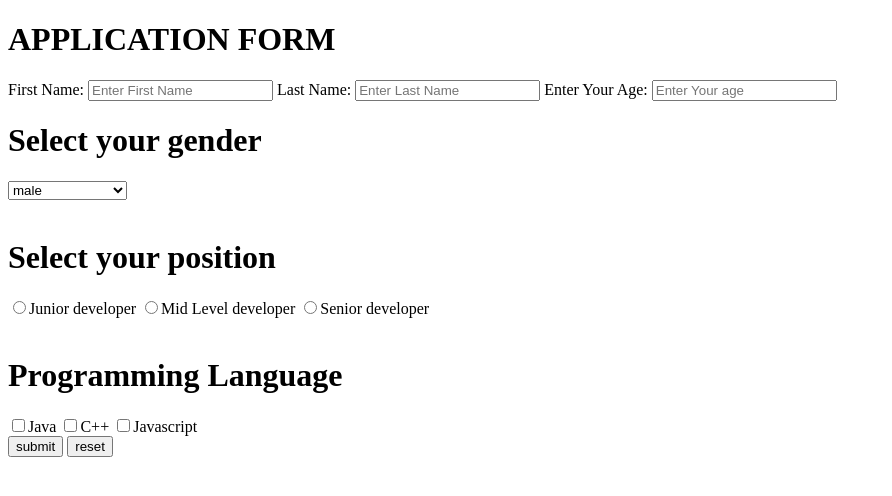
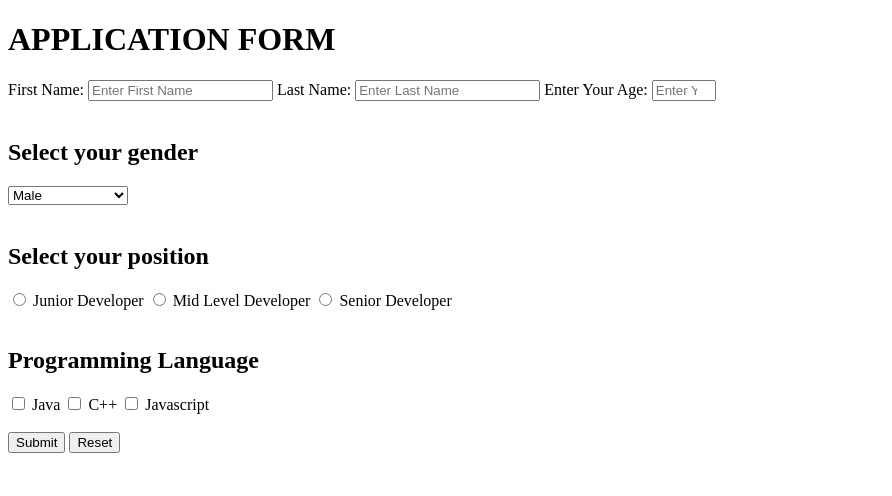
Before and after one commit to zahraaltan/assignment, a plain HTML site: page index.html in a window 1280 px wide. Shown: the whole page, without its empty margins (0-892 px from the left). Drawn offline with Linux system fonts and the light colour scheme.

Commit message:
Update index.html

```diff
--- a/index.html
+++ b/index.html
@@ -3,36 +3,54 @@
 <head>
     <meta charset="UTF-8">
     <meta name="viewport" content="width=device-width, initial-scale=1.0">
-    <title>Document</title>
+    <title>Application Form</title>
 </head>
 <body>
    <h1>APPLICATION FORM</h1>
-<form action="">
-    <label for="first name">First Name: </label>
-        <input type="text" name="first name" placeholder="Enter First Name">
 
-    <label for="last name">Last Name: </label>
-        <input type="text" name="last name" placeholder="Enter Last Name">
+   <form action="" method="post">
+       <!-- First Name -->
+       <label for="first-name">First Name: </label>
+       <input type="text" id="first-name" name="first-name" placeholder="Enter First Name">
 
-    <label for="age">Enter Your Age:</label>
-        <input type="text" name="age" placeholder="Enter Your age">
-</form>
-<h1>Select your gender</h1>
-<select name="gender">
-    <option value="male">male</option>
-    <option value="female">female</option>
-    <option value="prefer not to say">prefer not to say</option>
-</select><br><br>
-<h1>Select your position</h1>
-<input type="radio" name="your position" value="junior developer">Junior developer
-<input type="radio" name="your position" value="Mid Level developer">Mid Level developer
-<input type="radio" name="your position" value="Senior developer">Senior developer
-<br><br>
-<h1>Programming Language</h1>
-<input type="checkbox" name="Programming Language" value="Java">Java
-<input type="checkbox" name="Programming Language" value="C++">C++
-<input type="checkbox" name="Programming Language" value="Javascript">Javascript
-<br>
-<button type="submit">submit</button>
-<button type="reset">reset</button>
+
+       <!-- Last Name -->
+       <label for="last-name">Last Name: </label>
+       <input type="text" id="last-name" name="last-name" placeholder="Enter Last Name">
+
+
+       <!-- Age (Only allows number input) -->
+       <label for="age">Enter Your Age: </label>
+       <input type="number" id="age" name="age" placeholder="Enter Your Age" min="1" max="120">
+       <br><br>
+
+       <!-- Gender Selection -->
+       <h2>Select your gender</h2>
+       <select name="gender">
+           <option value="male">Male</option>
+           <option value="female">Female</option>
+           <option value="prefer-not-to-say">Prefer not to say</option>
+       </select>
+       <br><br>
+
+       <!-- Position Selection -->
+       <h2>Select your position</h2>
+       <input type="radio" name="position" value="junior developer"> Junior Developer
+       <input type="radio" name="position" value="mid level developer"> Mid Level Developer
+       <input type="radio" name="position" value="senior developer"> Senior Developer
+       <br><br>
+
+       <!-- Programming Languages -->
+       <h2>Programming Language</h2>
+       <input type="checkbox" name="language" value="Java"> Java
+       <input type="checkbox" name="language" value="C++"> C++
+       <input type="checkbox" name="language" value="Javascript"> Javascript
+       <br><br>
+
+       <!-- Submit and Reset Buttons -->
+       <button type="submit">Submit</button>
+       <button type="reset">Reset</button>
+   </form>
+
+</body>
 </html>
```
